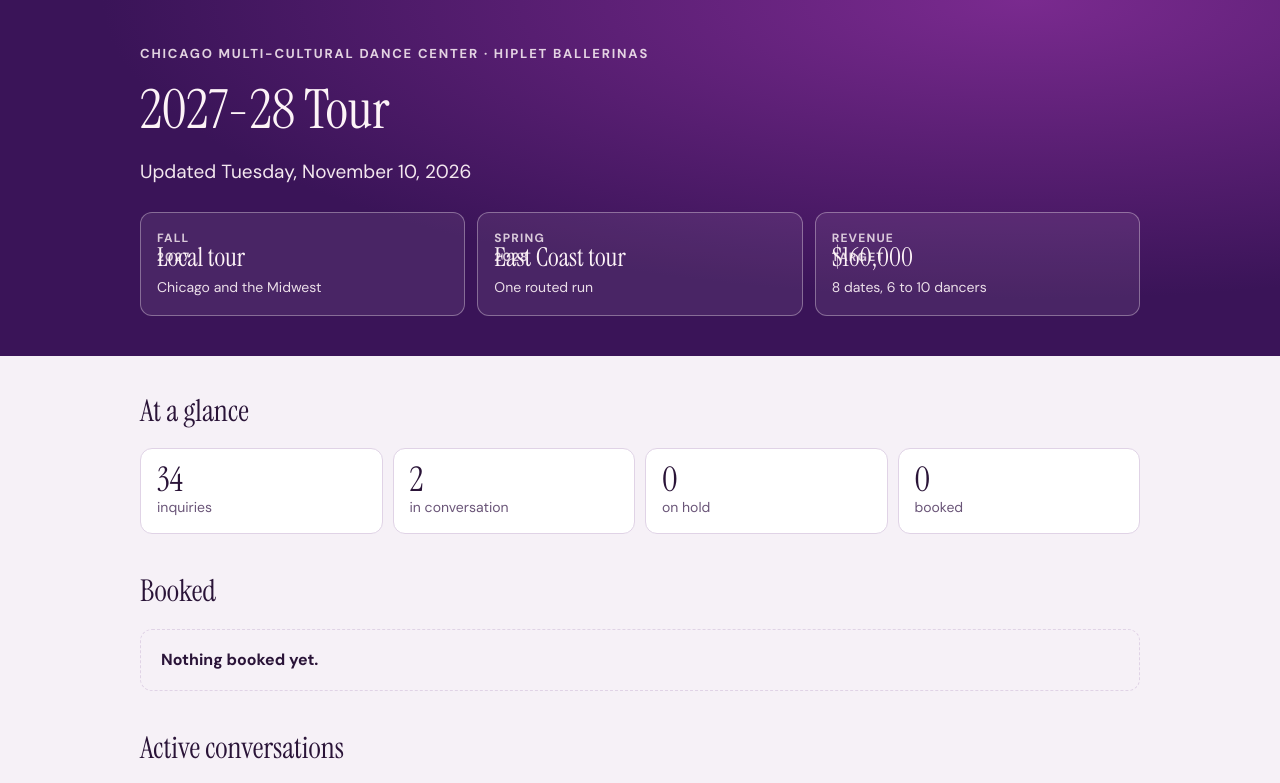
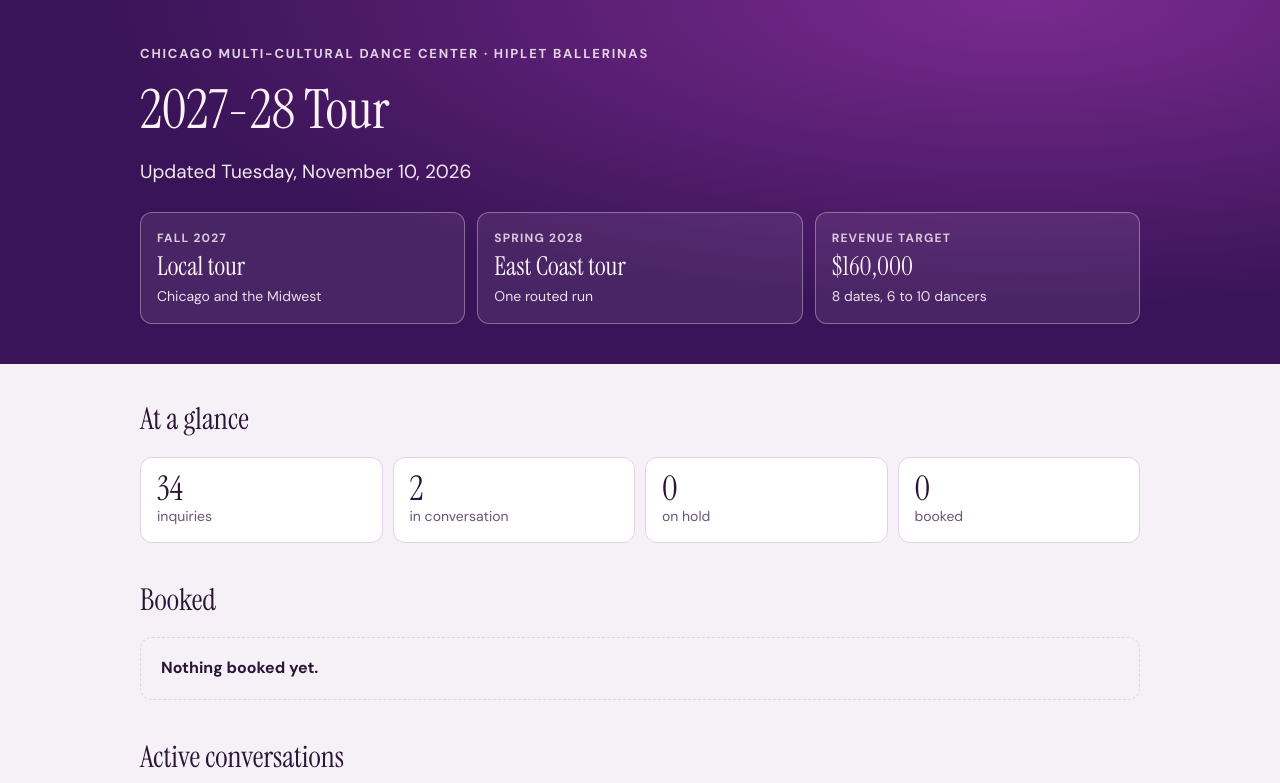
Before and after one commit to jovanayc/hiplet-dashboard, a plain HTML site: page index.html in a window 1280 px wide. Shown: the top 783 px of the page. Drawn offline with Linux system fonts and the light colour scheme.

Commit message:
Fix overlapping text in the season goal cards
The legend colour-swatch rule `.k{width:10px;height:10px}` was also
matching the `<span class="k">` labels in the goal cards, collapsing
each to a 10x10 box. The labels wrapped and their second word
("2027", "2028", "target") overflowed onto the value line.

Give `.goal .k` the box properties explicitly so the more specific
rule wins. The legend swatches are unaffected.

Co-Authored-By: Claude Opus 5 <noreply@anthropic.com>
Claude-Session: https://claude.ai/code/session_01AK7JLsWoJRVuwNKAdkYuWe

```diff
--- a/index.html
+++ b/index.html
@@ -46,7 +46,7 @@ p{margin:0}
 .hero p.lead{font-size:19px;max-width:62ch;opacity:.95}
 .goals{display:grid;grid-template-columns:repeat(auto-fit,minmax(230px,1fr));gap:12px;margin-top:8px}
 .goal{border:1px solid rgba(253,243,247,.35);border-radius:12px;padding:16px;display:flex;flex-direction:column;gap:4px;background:rgba(253,243,247,.08)}
-.goal .k{font-size:12px;font-weight:700;letter-spacing:.1em;text-transform:uppercase;opacity:.8}
+.goal .k{display:block;width:auto;height:auto;margin-right:0;font-size:12px;font-weight:700;letter-spacing:.1em;text-transform:uppercase;opacity:.8}
 .goal .v{font-family:var(--display);font-size:26px;line-height:1.15}
 .goal .d{font-size:14px;opacity:.9}
 .wrap{max-width:1040px;margin:0 auto;padding:32px 20px 56px;display:flex;flex-direction:column;gap:34px}
```
